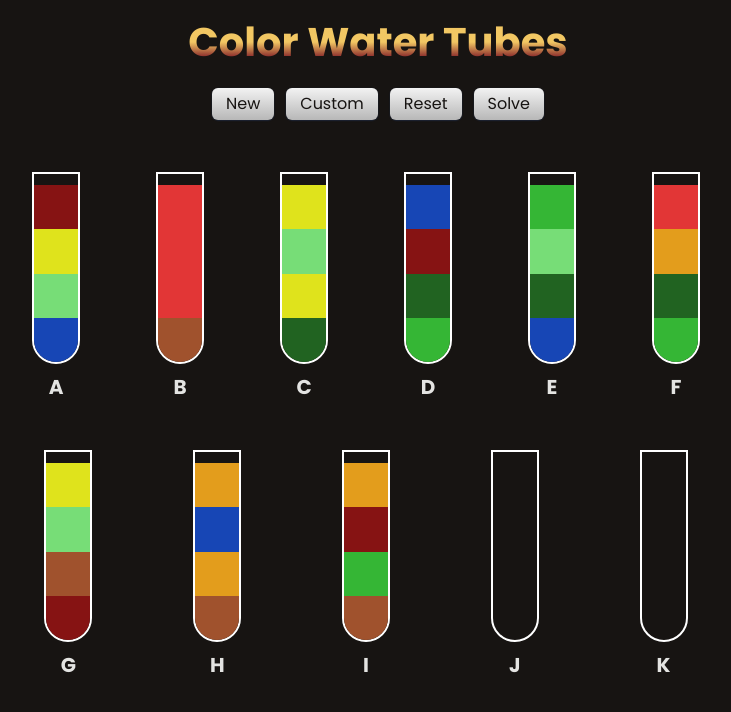
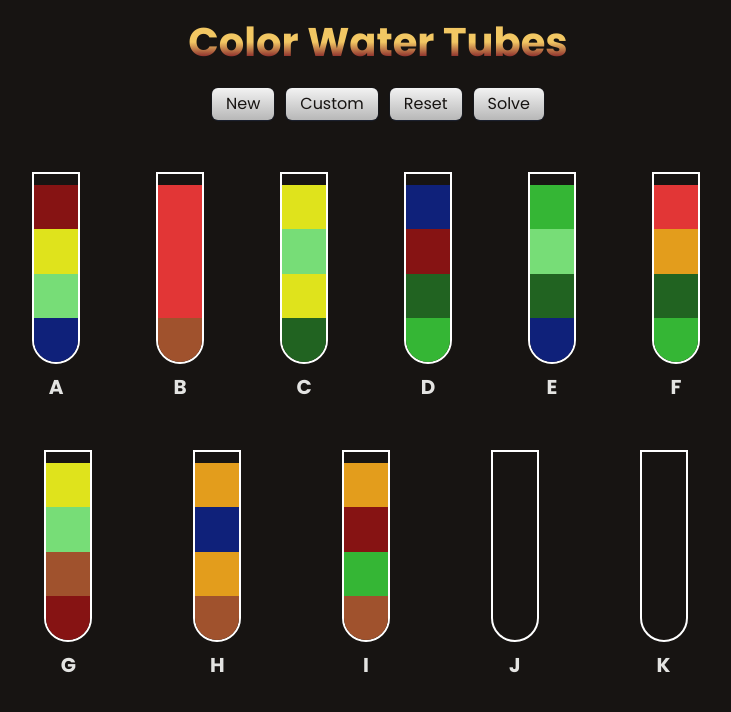
Before and after one commit to marco-ceriani/colortubes, a SvelteKit app: page / in a window 1280 px wide. Shown: the top 712 px of the page, without its empty margins (262-993 px from the left). Built offline with nearby package versions, Linux system fonts and the light colour scheme.

Commit message:
one more blue color

```diff
--- a/static/global.css
+++ b/static/global.css
@@ -86,16 +86,17 @@ h6 {
     --clr-wtr6: hsl(120, 50%, 26%);
     --clr-wtr7: hsl(120, 55%, 46%);
     --clr-wtr8: hsl(120, 60%, 66.7%);
-    --clr-wtr9: hsl(222.2, 77.7%, 40%);
-    --clr-wtr10: hsl(209.6, 77.7%, 55%);
-    --clr-wtr11: hsl(190, 77.7%, 65%);
-    --clr-wtr12: hsl(267, 77%, 45%);
-    --clr-wtr13: hsl(285, 77%, 50%);
-    --clr-wtr14: hsl(304, 77%, 55%);
-    --clr-wtr15: hsl(315.8, 77.7%, 80.6%);
-    --clr-wtr16: hsl(0, 0%, 30%);
-    --clr-wtr17: hsl(0, 0%, 60%);
-    --clr-wtr18: hsl(0, 0%, 95%);
+    --clr-wtr9: hsl(230, 77.7%, 27%);
+    --clr-wtr10: hsl(222.2, 77.7%, 40%);
+    --clr-wtr11: hsl(209.6, 77.7%, 53%);
+    --clr-wtr12: hsl(190, 77.7%, 65%);
+    --clr-wtr13: hsl(267, 77%, 45%);
+    --clr-wtr14: hsl(285, 77%, 50%);
+    --clr-wtr15: hsl(304, 77%, 55%);
+    --clr-wtr16: hsl(315.8, 77.7%, 80.6%);
+    --clr-wtr17: hsl(0, 0%, 30%);
+    --clr-wtr18: hsl(0, 0%, 60%);
+    --clr-wtr19: hsl(0, 0%, 95%);
     --clr-none: transparent;
     --clr-dark: hsl(336264, 12%, 8%);
     --clr-accent: hsl(42, 84.6%, 66.9%);
```
Also changed, not shown: src/lib/game/game.js.
